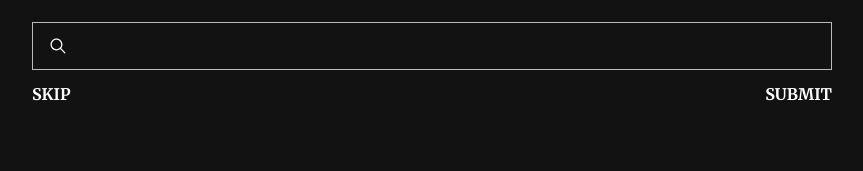
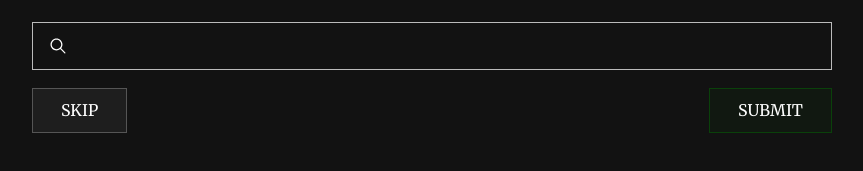
Before and after one commit to cf12/kikudle-moe, a Next.js app: page / in a window 1280 px wide. Shown: the part 531-702 px from the top of the page, without its empty margins (208-1071 px from the left). Built offline with nearby package versions, Linux system fonts and the light colour scheme.

Commit message:
Work on state

```diff
--- a/src/components/AnimeInput.module.scss
+++ b/src/components/AnimeInput.module.scss
@@ -101,6 +101,8 @@
   display: flex;
   align-items: center;
 
+  margin-top: 16px;
+
   height: 48px;
 
   & > a:first-child {
@@ -108,6 +110,27 @@
   }
 
   & > a {
-    font-weight: 600;
+    padding: 12px 28px;
+
+    border: 1px solid darken($dark1, 40%);
+    background-color: rgba(white, 5%);
+
+    &:hover {
+      cursor: pointer;
+      user-select: none;
+
+      border: 1px solid $dark1;
+      background-color: rgba(white, 10%);
+    }
+
+    &.submit {
+      border: 1px solid rgba(green, 40%);
+      background-color: rgba(green, 5%);
+
+      &:hover {
+        border: 1px solid green;
+        background-color: rgba(green, 25%);
+      }
+    }
   }
 }
--- a/src/components/AnimeInput.tsx
+++ b/src/components/AnimeInput.tsx
@@ -1,4 +1,4 @@
-import { useEffect, useRef, useState } from "react"
+import { useContext, useEffect, useRef, useState } from "react"
 import { IoIosAddCircle, IoIosSearch } from "react-icons/io"
 import { request } from "graphql-request"
 import {
@@ -11,6 +11,7 @@ import {
 import useSWRImmutable from "swr/immutable"
 
 import styles from "./AnimeInput.module.scss"
+import GameContext from "contexts/GameContext"
 
 const fetcher = (query) => {
   if (!query) return {}
@@ -46,6 +47,8 @@ export default function AnimeInput() {
   const [submission, setSubmission] = useState<String>(null)
   const [effectiveQuery, setEffectiveQuery] = useState<String>(null)
   const [isTyping, setIsTyping] = useState<Boolean>(false)
+
+  const {stage, setStage} = useContext(GameContext)
 
   const { data, error, isValidating } = useSWRImmutable(effectiveQuery, fetcher)
 
@@ -129,7 +132,9 @@ export default function AnimeInput() {
           SKIP
         </a>
 
-        <a>
+        <a className={styles.submit} onClick={() => {
+          setStage(stage => stage + 1)
+        }}>
           SUBMIT
         </a>
       </div>
--- a/src/components/Video.tsx
+++ b/src/components/Video.tsx
@@ -24,6 +24,8 @@ export default function Video() {
   const { stage } = useContext(GameContext)
 
   const duration = BREAKPOINTS?.[stage]
+
+  console.log(duration)
 
   useEffect(() => {
     const video = videoEl.current
@@ -90,7 +92,7 @@ export default function Video() {
             key={i}
             className={styles.marker}
             style={{
-              left: `calc(${(duration / MAX_DURATION) * 100}% + 1px)`,
+              left: `${(duration / MAX_DURATION) * 100}%`,
             }}
           />
         ))}
--- a/src/pages/_app.tsx
+++ b/src/pages/_app.tsx
@@ -1,3 +1,4 @@
+import { useState } from "react"
 import type { AppProps } from "next/app"
 import "normalize.css"
 import "styles/global.scss"
@@ -5,10 +6,11 @@ import "styles/global.scss"
 import GameContext from 'contexts/GameContext'
 
 function MyApp({ Component, pageProps }: AppProps) {
+  const [stage, setStage] = useState(0)
   return (
     <GameContext.Provider value={{
-      stage: 0,
-      setStage: () => {},
+      stage,
+      setStage,
     }}>
       <Component {...pageProps} />
     </GameContext.Provider>
```
